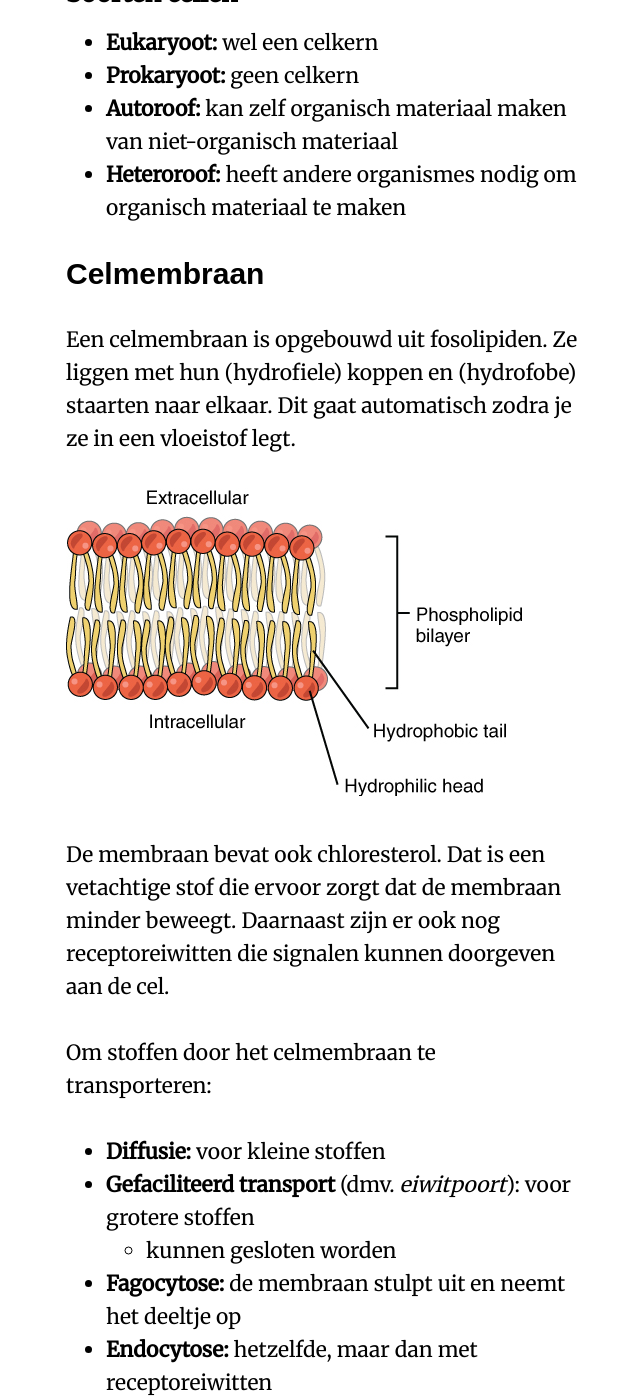
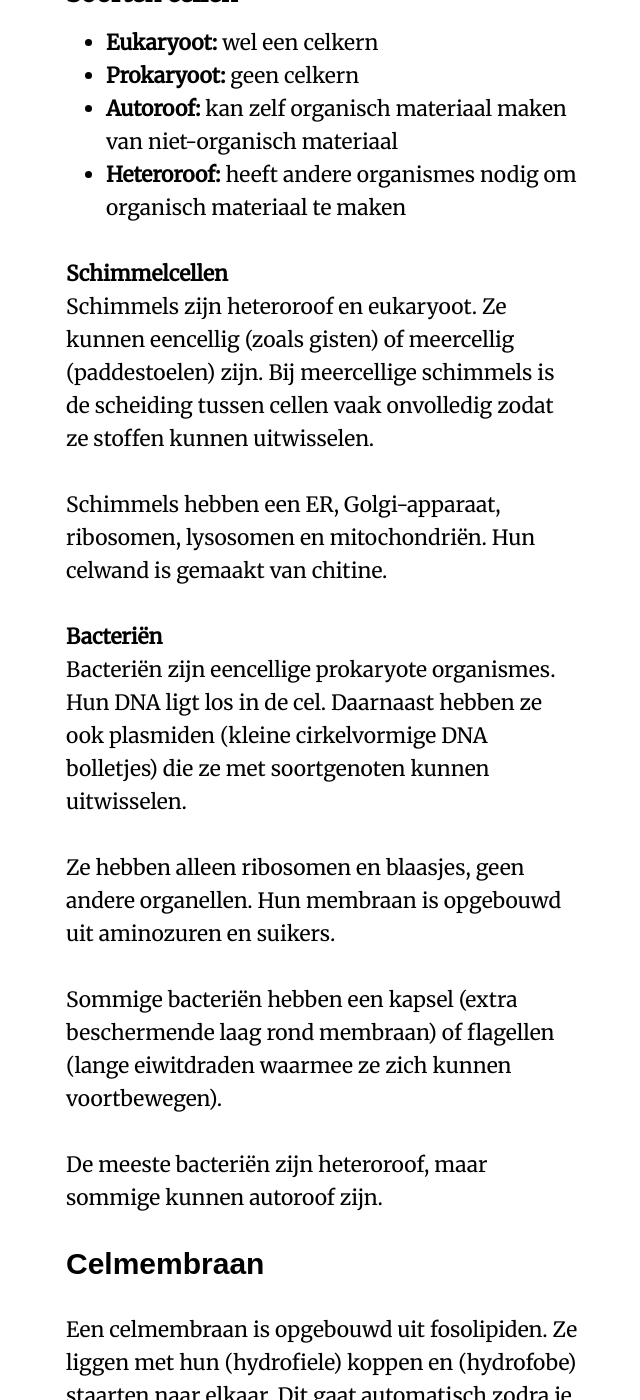
Before and after one commit to RobinBoers/school.geheimesite.nl, a Jekyll site: the page built from 4VWO/TW1/Biologie.md, in a window 1280 px wide and 1400 px high, scrolled down 4530 px. Shown: the whole window, without its empty margins (318-958 px from the left). Built offline with Jekyll 4.4.1, drawn with Linux system fonts in a browser that asks for light colours; some web fonts are replaced; our own code applies the rules of GitHub Pages for plain Markdown files.

Commit message:
Automated sync

```diff
--- a/4VWO/TW1/Biologie.md
+++ b/4VWO/TW1/Biologie.md
@@ -100,6 +100,22 @@ Cellen bestaan uit een celmembraan met daarin cytoplasma of grondplasma. In het
 - **Autoroof:** kan zelf organisch materiaal maken van niet-organisch materiaal
 - **Heteroroof:** heeft andere organismes nodig om organisch materiaal te maken
 
+#### Schimmelcellen
+
+Schimmels zijn heteroroof en eukaryoot. Ze kunnen eencellig (zoals gisten) of meercellig (paddestoelen) zijn. Bij meercellige schimmels is de scheiding tussen cellen vaak onvolledig zodat ze stoffen kunnen uitwisselen.
+
+Schimmels hebben een ER, Golgi-apparaat, ribosomen, lysosomen en mitochondriën. Hun celwand is gemaakt van chitine.
+
+#### Bacteriën
+
+Bacteriën zijn eencellige prokaryote organismes. Hun DNA ligt los in de cel. Daarnaast hebben ze ook plasmiden (kleine cirkelvormige DNA bolletjes) die ze met soortgenoten kunnen uitwisselen.
+
+Ze hebben alleen ribosomen en blaasjes, geen andere organellen. Hun membraan is opgebouwd uit aminozuren en suikers.
+
+Sommige bacteriën hebben een kapsel (extra beschermende laag rond membraan) of flagellen (lange eiwitdraden waarmee ze zich kunnen voortbewegen).
+
+De meeste bacteriën zijn heteroroof, maar sommige kunnen autoroof zijn.
+
 ## Celmembraan
 
 Een celmembraan is opgebouwd uit fosolipiden. Ze liggen met hun (hydrofiele) koppen en (hydrofobe) staarten naar elkaar. Dit gaat automatisch zodra je ze in een vloeistof legt.
```
